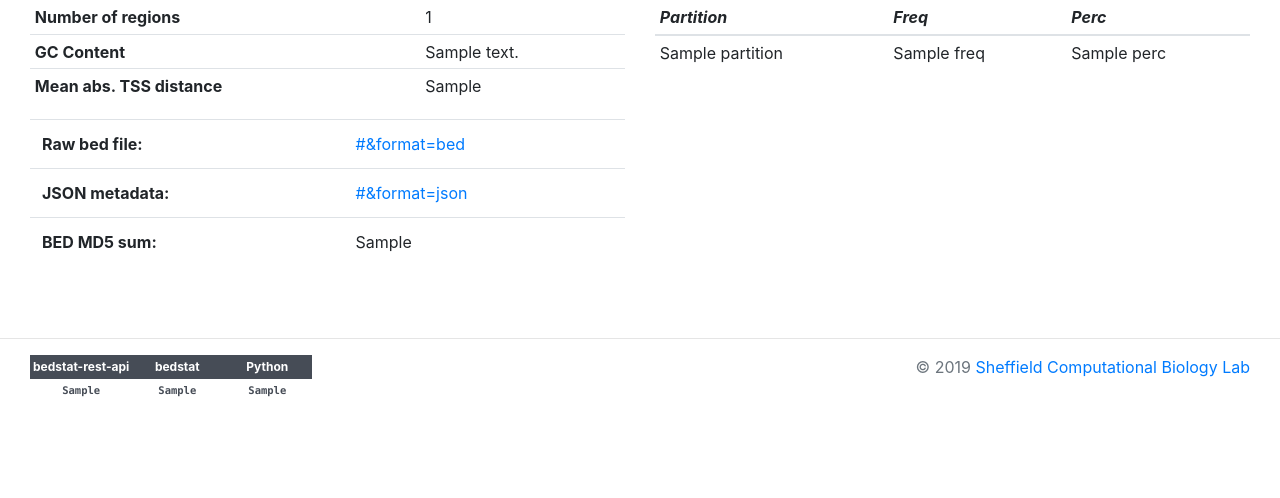
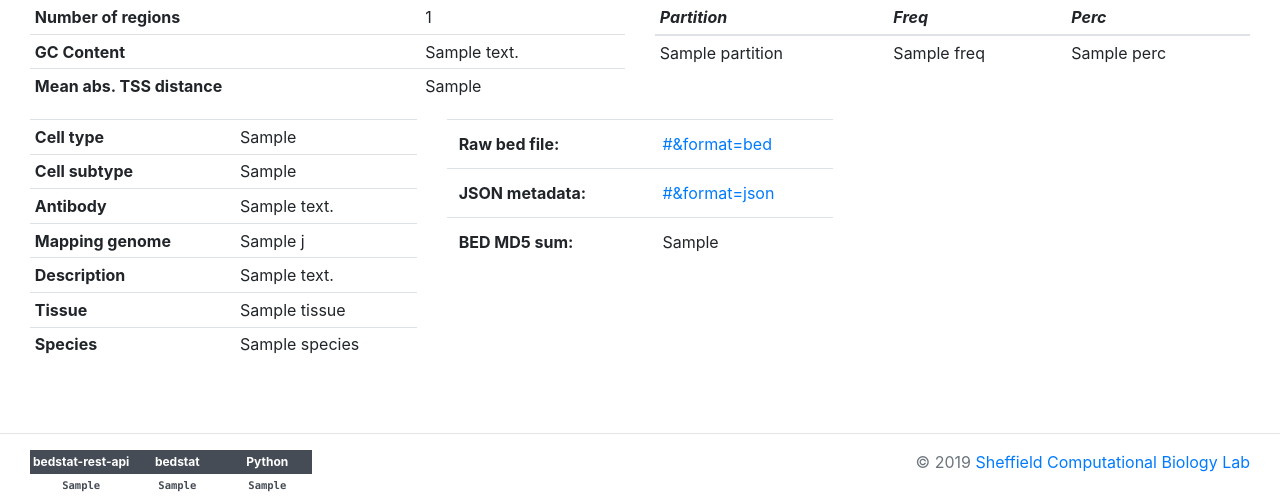
Before and after one commit to databio/bedhost, a FastAPI app: template templates/gccontent.html in a window 1280 px wide. Shown: the part 386-884 px from the top of the page. Before the commit the page ends 783 px from the top, so only its background shows below. Run offline with FastAPI, Linux system fonts and the light colour scheme; the template is opened without the code that fills it: most values are stand-ins (such as "Sample title", 1, 10 or a date in 2020); some libraries are stand-ins or nearby versions; grey boxes are pictures that could not be loaded.

Commit message:
Add extra meta-data to bed file splash page

```diff
--- a/templates/gccontent.html
+++ b/templates/gccontent.html
@@ -87,6 +87,40 @@
   <div class="container">
     <div class="row">
       <div class="col">
+        <table class="table table-sm">
+          <tbody>
+            <tr>
+              <th scope="row">Cell type</th>
+              <td>{{ js.cellType }}</td>
+            </tr>
+            <tr>
+              <th scope="row">Cell subtype</th>
+              <td>{{ js.cellTypeSubtype }}</td>
+            </tr>
+            <tr>
+              <th scope="row">Antibody</th>
+              <td>{{ js.antibody }}</td>
+            </tr>
+            <tr>
+              <th scope="row">Mapping genome</th>
+              <td>{{ js.mappingGenome }}</td>
+            </tr>
+            <tr>
+              <th scope="row">Description</th>
+              <td>{{ js.description }}</td>
+            </tr>
+            <tr>
+              <th scope="row">Tissue</th>
+              <td>{{ js.tissue }}</td>
+            </tr>
+            <tr>
+              <th scope="row">Species</th>
+              <td>{{ js.species }}</td>
+            </tr>
+          </tbody>
+        </table>
+      </div>
+      <div class="col">
         <table class="table">
           <tbody>
             <tr>
```
